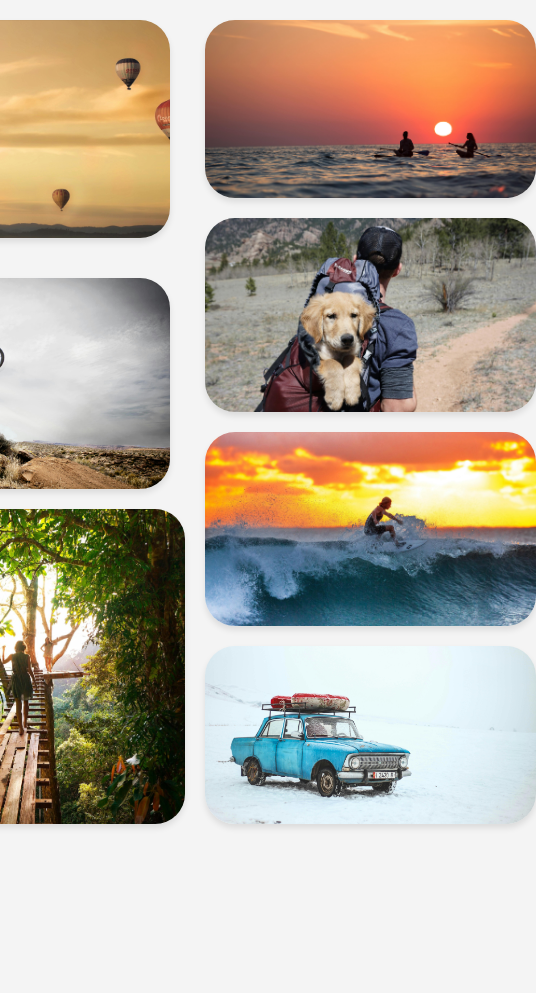
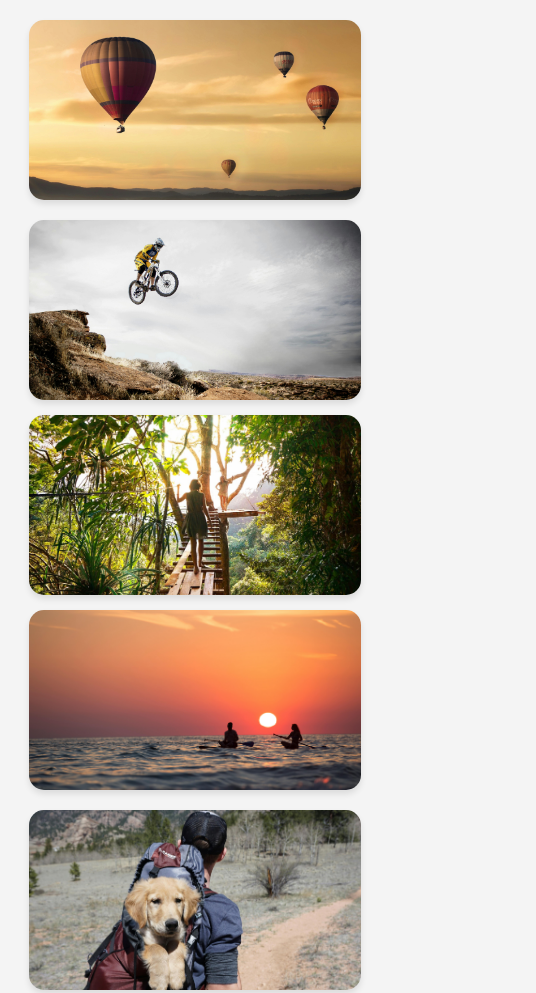
Before and after one commit to Vis-halG/Layout-Two, a plain HTML site: page index.html in a window 390 px wide. Shown: the top 993 px of the page, 536 px wide, since content can reach past the window. Before the commit the page ends 844 px from the top, so only its background shows below. Drawn offline with Linux system fonts and the light colour scheme.

Commit message:
Update style.css

```diff
--- a/style.css
+++ b/style.css
@@ -1,3 +1,4 @@
+/* Reset & Base */
 * {
     margin: 0;
     padding: 0;
@@ -10,9 +11,10 @@ body {
     display: flex;
     justify-content: center;
     align-items: center;
-    height: 100vh;
+    min-height: 100vh;
 }
 
+/* Main container */
 .main {
     display: flex;
     flex-wrap: wrap;
@@ -22,64 +24,50 @@ body {
     width: 95%;
     height: 100%;
 }
-.leftBoxPluse{
+
+/* Left Box with two stacked boxes */
+.leftBoxPluse {
     flex: 2;
     min-width: 300px;
     display: flex;
     flex-direction: column;
     gap: 20px;
 }
-.leftBoxPluse1 {
 
+.leftBoxPluse1,
+.leftBoxPluse2 {
     min-width: 250px;
-    background-image: url('1.jpg');
     background-size: cover;
     background-position: center;
-    color: white;
-    padding: 40px;
-    border-radius: 30px;
+    border-radius: 20px;
     box-shadow: 0 4px 6px rgba(0, 0, 0, 0.1);
-    height: 49.5%;
+    flex: 1;
     transition: transform 0.3s ease, box-shadow 0.3s ease;
+}
 
+.leftBoxPluse1 {
+    background-image: url('1.jpg');
 }
 
 .leftBoxPluse2 {
-
-    min-width: 250px;
     background-image: url('2.jpg');
-    background-size: cover;
-    background-position: center;
-    color: white;
-    margin-top:20px;
-    border-radius: 30px;
-    box-shadow: 0 4px 6px rgba(0, 0, 0, 0.1);
-    height: 49.5%;
-    transition: transform 0.3s ease, box-shadow 0.3s ease;
 }
 
-
-.leftBoxPluse1:hover {
-    transform: translateY(-10px);
-    box-shadow: 0 8px 12px rgba(0, 0, 0, 0.2);
-}
-
+.leftBoxPluse1:hover,
 .leftBoxPluse2:hover {
     transform: translateY(-10px);
     box-shadow: 0 8px 12px rgba(0, 0, 0, 0.2);
 }
 
+/* Middle Box */
 .leftBox {
     flex: 1;
     min-width: 250px;
     background-image: url('3.jpg');
     background-size: cover;
     background-position: center;
-    color: white;
-    padding: 40px;
-    border-radius: 30px;
+    border-radius: 20px;
     box-shadow: 0 4px 6px rgba(0, 0, 0, 0.1);
-    height: 80%;
     transition: transform 0.3s ease, box-shadow 0.3s ease;
 }
 
@@ -88,6 +76,7 @@ body {
     box-shadow: 0 8px 12px rgba(0, 0, 0, 0.2);
 }
 
+/* Right Section */
 .rightBox {
     flex: 2;
     min-width: 300px;
@@ -96,83 +85,71 @@ body {
     gap: 20px;
 }
 
+.fristBox,
+.thirdBox {
+    background-size: cover;
+    background-position: center;
+    border-radius: 20px;
+    box-shadow: 0 4px 6px rgba(0, 0, 0, 0.1);
+    transition: transform 0.3s ease, box-shadow 0.3s ease;
+    flex: 1;
+}
+
 .fristBox {
     background-image: url('4.jpg');
-    background-size: cover;
-    background-position: center;
-    color: white;
-    padding: 40px;
-    border-radius: 30px;
-    box-shadow: 0 4px 6px rgba(0, 0, 0, 0.1);
-    height: 35%;
-    transition: transform 0.3s ease, box-shadow 0.3s ease;
 }
 
-.fristBox:hover {
+.thirdBox {
+    background-image: url('7.jpg');
+}
+
+.fristBox:hover,
+.thirdBox:hover {
     transform: translateY(-10px);
     box-shadow: 0 8px 12px rgba(0, 0, 0, 0.2);
 }
 
+/* Second Box Split */
 .secondBox {
     display: flex;
     gap: 20px;
 }
 
+.second-1,
 .second-2 {
     flex: 1;
-    background-image: url('5.jpg');
     background-size: cover;
     background-position: center;
-    color: white;
-    padding: 40px;
-    border-radius: 30px;
+    border-radius: 20px;
     box-shadow: 0 4px 6px rgba(0, 0, 0, 0.1);
-    min-height: 23vh;
     transition: transform 0.3s ease, box-shadow 0.3s ease;
+    min-height: 200px;
 }
 
 .second-1 {
-    flex: 1;
     background-image: url('6.jpg');
-    background-size: cover;
-    background-position: center;
-    color: white;
-    padding: 40px;
-    border-radius: 30px;
-    box-shadow: 0 4px 6px rgba(0, 0, 0, 0.1);
-    min-height: 23vh;
-    transition: transform 0.3s ease, box-shadow 0.3s ease;
 }
 
-.second-1:hover, .second-2:hover {
+.second-2 {
+    background-image: url('5.jpg');
+}
+
+.second-1:hover,
+.second-2:hover {
     transform: translateY(-10px);
     box-shadow: 0 8px 12px rgba(0, 0, 0, 0.2);
 }
 
-.thirdBox {
-    background-image: url('7.jpg');
-    background-size: cover;
-    background-position: center;
-    color: white;
-    padding: 40px;
-    border-radius: 30px;
-    box-shadow: 0 4px 6px rgba(0, 0, 0, 0.1);
-    height: 35%;
-    transition: transform 0.3s ease, box-shadow 0.3s ease;
-}
-
-.thirdBox:hover {
-    transform: translateY(-10px);
-    box-shadow: 0 8px 12px rgba(0, 0, 0, 0.2);
-}
-
-@media (max-width: 768px) {
+/* ===================== Responsive ===================== */
+@media (max-width: 992px) {
     .main {
         flex-direction: column;
-        align-items: center;
+        align-items: stretch;
     }
 
-    .leftBox, .rightBox {
+    .leftBoxPluse,
+    .leftBox,
+    .rightBox {
         width: 100%;
     }
 
@@ -180,7 +157,31 @@ body {
         flex-direction: column;
     }
 
-    .second-1, .second-2 {
+    .second-1,
+    .second-2 {
         width: 100%;
     }
 }
+
+@media (max-width: 600px) {
+    body {
+        padding: 10px;
+    }
+
+    .main {
+        gap: 15px;
+        padding: 10px;
+    }
+
+    .leftBoxPluse1,
+    .leftBoxPluse2,
+    .leftBox,
+    .fristBox,
+    .second-1,
+    .second-2,
+    .thirdBox {
+        min-height: 180px; /* shrink height for small screens */
+        padding: 20px; /* less padding */
+        border-radius: 15px;
+    }
+}
```
